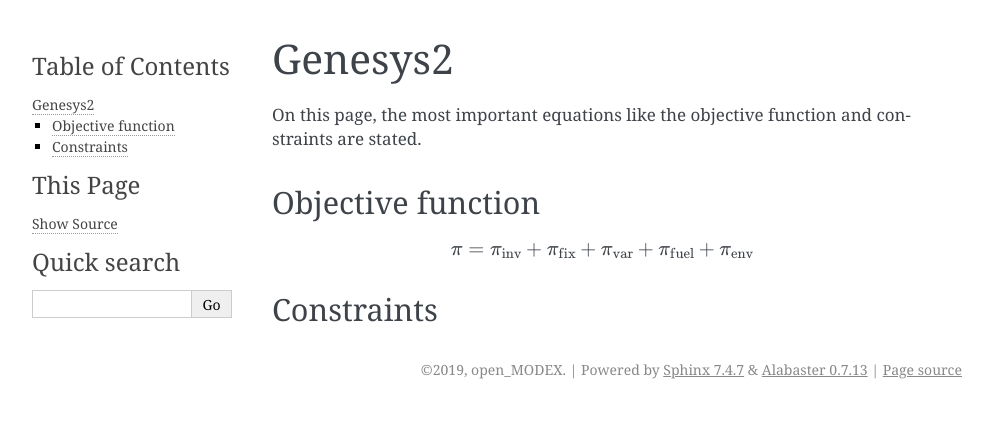
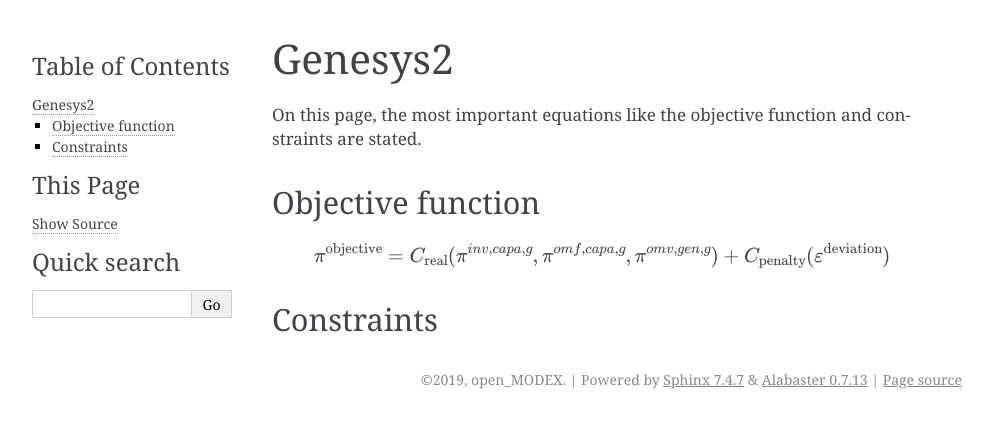
Before and after one commit to open-modex/mathematical-documentation, a Sphinx documentation site: the page built from doc/source/frameworks/genesys2.rst, in a window 1280 px wide. Shown: the top 428 px of the page, without its empty margins (148-1141 px from the left). Built offline with Sphinx 7.4.7, drawn with Linux system fonts in a browser that asks for light colours.

Commit message:
First draft

```diff
--- a/doc/source/frameworks/genesys2.rst
+++ b/doc/source/frameworks/genesys2.rst
@@ -8,7 +8,8 @@ Objective function
 
 .. math::
 
-    \pi = \pi_{\text{inv}} + \pi_{\text{fix}} + \pi_{\text{var}} + \pi_{\text{fuel}} + \pi_{\text{env}}
+	\pi^{\text{objective}} = C_{\text{real}}(\pi^{inv,capa,g},\pi^{omf,capa,g},\pi^{omv,gen,g})+C_{\text{penalty}}(\varepsilon^{\text{deviation}})
+
 
 Constraints
 ***********
```
